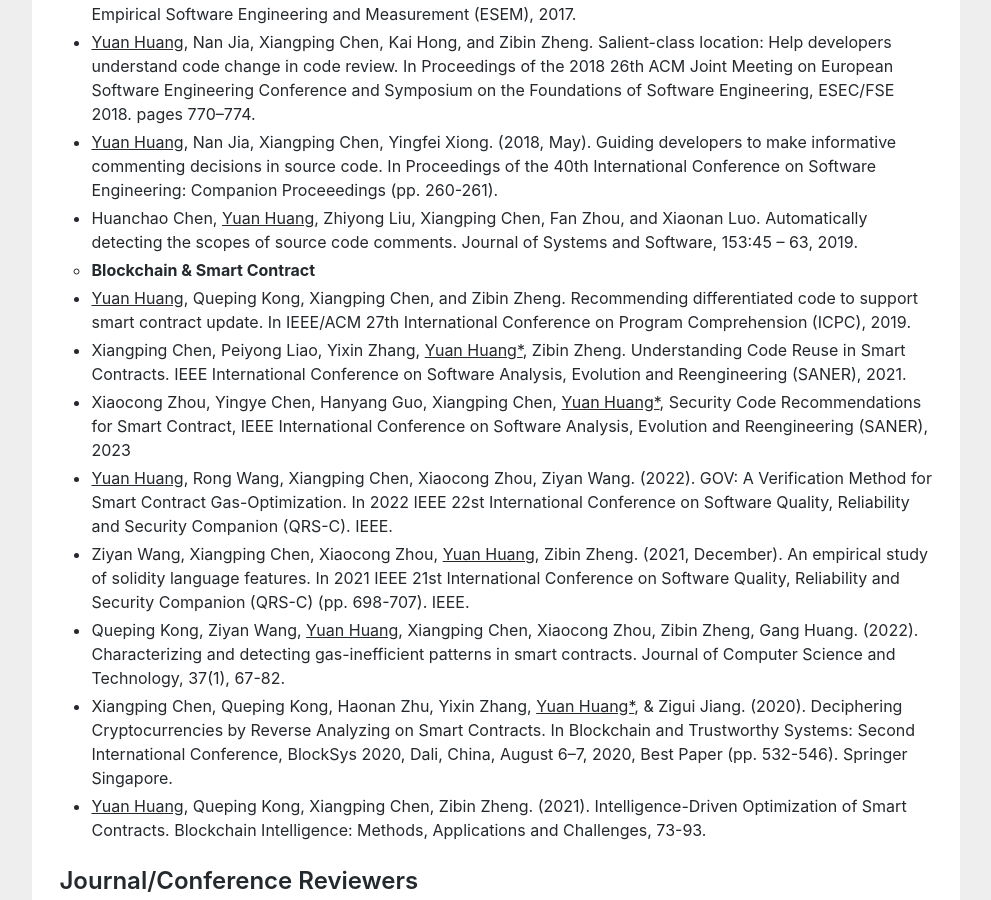
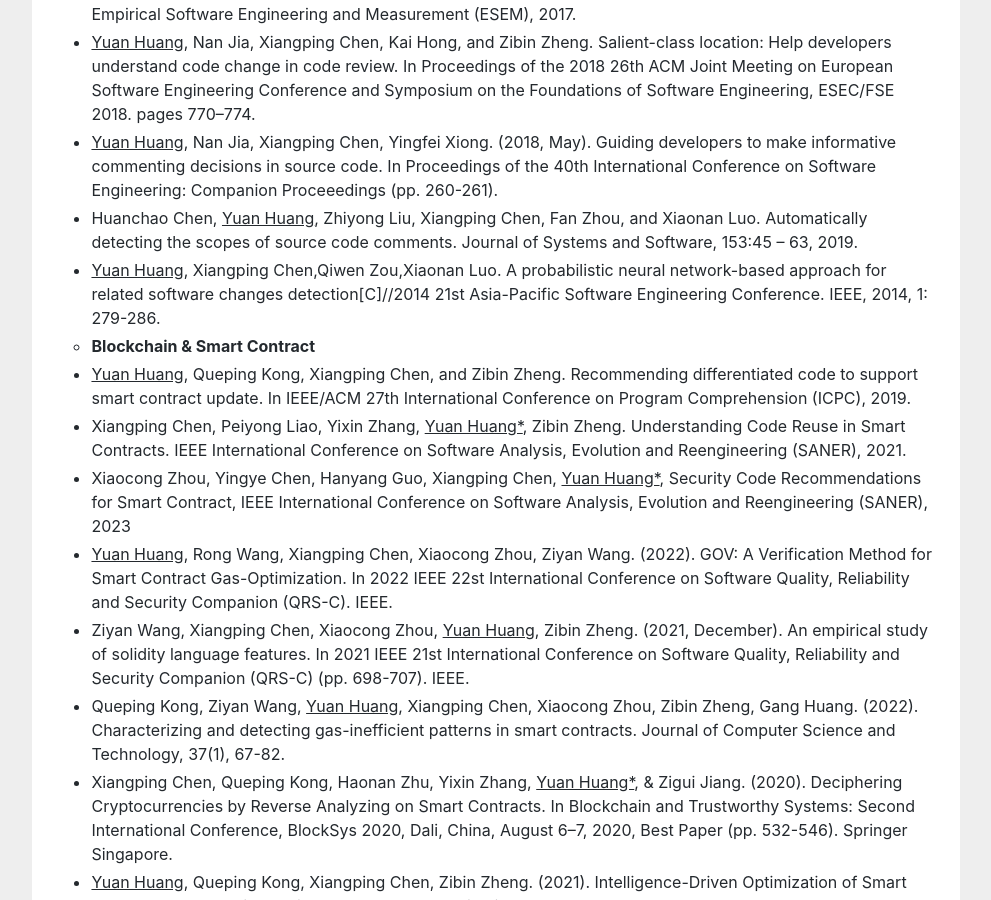
Before and after one commit to huangyuan-hy/huangyuan-hy.github.io, a Jekyll site: the page index.html, which Jekyll copies as it is, in a window 1280 px wide and 900 px high, scrolled down 1617 px. Shown: the whole window, without its empty margins (144-1135 px from the left). Built offline with Jekyll 4.4.1, drawn with Linux system fonts in a browser that asks for light colours.

Commit message:
Update index.html

```diff
--- a/index.html
+++ b/index.html
@@ -104,6 +104,11 @@ gtag('config', 'UA-158965281-1');
 <li><u>Yuan Huang</u>, Nan Jia, Xiangping Chen, Kai Hong, and Zibin Zheng. Salient-class location: Help developers understand code change in code review. In Proceedings of the 2018 26th ACM Joint Meeting on European Software Engineering Conference and Symposium on the Foundations of Software Engineering, ESEC/FSE 2018. pages 770–774.</li>
 <li><u>Yuan Huang</u>, Nan Jia, Xiangping Chen, Yingfei Xiong. (2018, May). Guiding developers to make informative commenting decisions in source code. In Proceedings of the 40th International Conference on Software Engineering: Companion Proceeedings (pp. 260-261).</li>
 <li>Huanchao Chen, <u>Yuan Huang</u>, Zhiyong Liu, Xiangping Chen, Fan Zhou, and Xiaonan Luo. Automatically detecting the scopes of source code comments. Journal of Systems and Software, 153:45 – 63, 2019.</li>
+<li><u>Yuan Huang</u>, Xiangping Chen,Qiwen Zou,Xiaonan Luo. A probabilistic neural network-based approach for related software changes detection[C]//2014 21st Asia-Pacific Software Engineering Conference. IEEE, 2014, 1: 279-286.</li>
+
+
+
+
 
 	<li type="circle"><b>Blockchain & Smart Contract</b></li>
 
```
